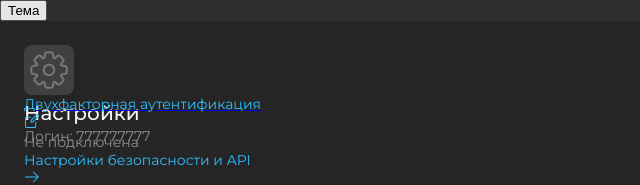
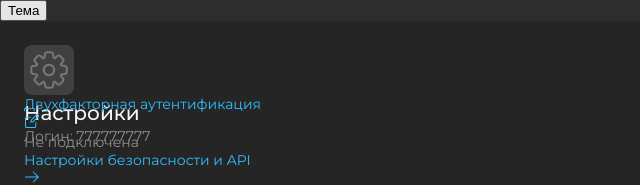
Before and after one commit to Digastrick/testTask, a React (Create React App) app: page / in a window 1280 px wide. Shown: the top 185 px of the page, without its empty margins (0-640 px from the left). Built offline with nearby package versions, Linux system fonts and the light colour scheme.

Commit message:
Add files via upload

```diff
--- a/src/components/settings/settings.js
+++ b/src/components/settings/settings.js
@@ -1,4 +1,3 @@
-import {useState} from 'react';
 import './settings.scss';
 import { SettingsItem } from './settingsItem/settingsItem';
 import { SettingsButton } from './settingsButton/settingsButton';
@@ -32,15 +31,15 @@ export const Settings = ({Thems,clickTwoFactor,closeTwoFactor}) => {
                     </div>
             </div>
             <div className='settings__second-auth d-flex flex-column gap-4'>
-                <a className='settings__second-auth-link d-flex justify-between '
+                <div className='settings__second-auth-link clear d-flex justify-between '
                     onClick={closeTwoFactor}
-                    href='#'>
+                    >
                 <SettingsItem
                 text={'Двухфакторная аутентификация'}
                 colorText = {Thems ?{color:"#1FA2DE"}:{color:"#31BEFF"}}
                 />
                 <IconsEdit Thems={Thems} />
-                </a>
+                </div>
                 <SettingsItem
                 text={'Не подключена'}
                 colorText = {{color:"#919191"}}/>
```
